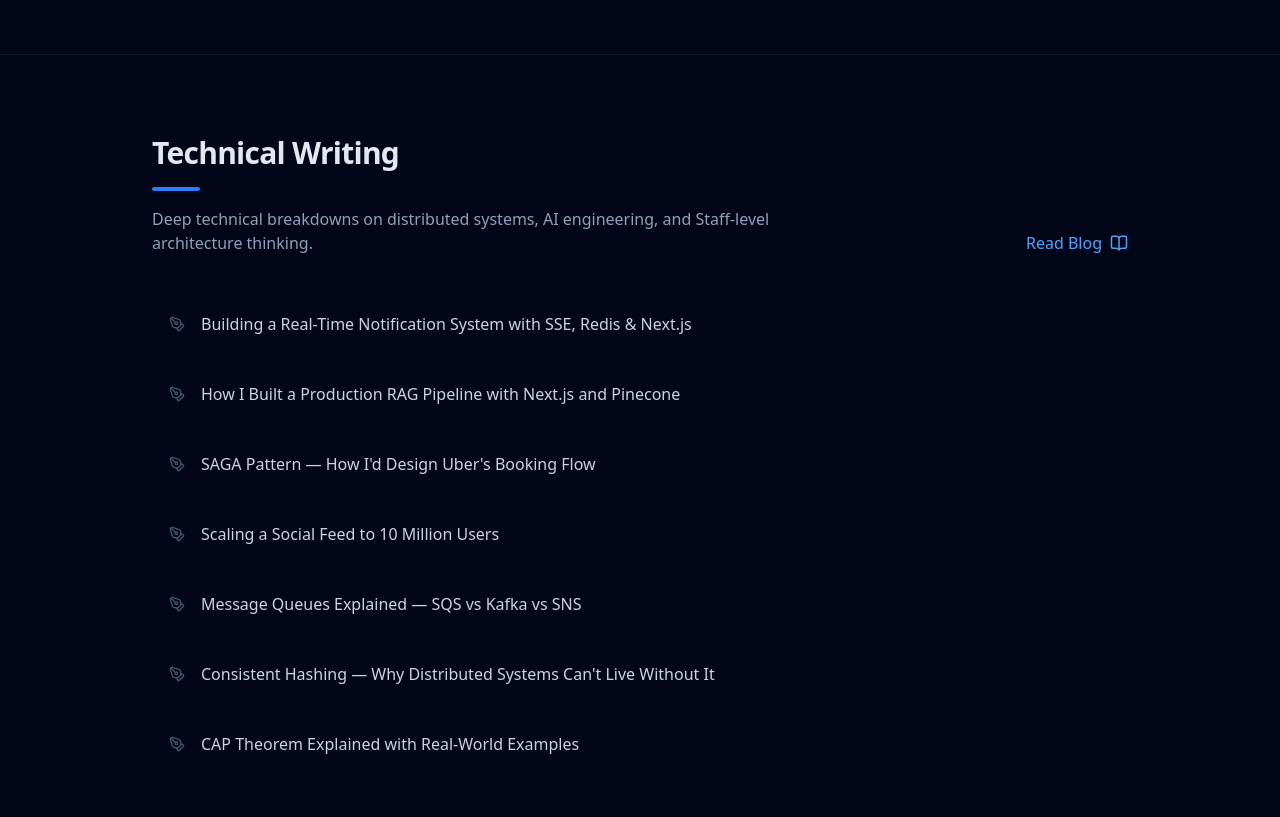
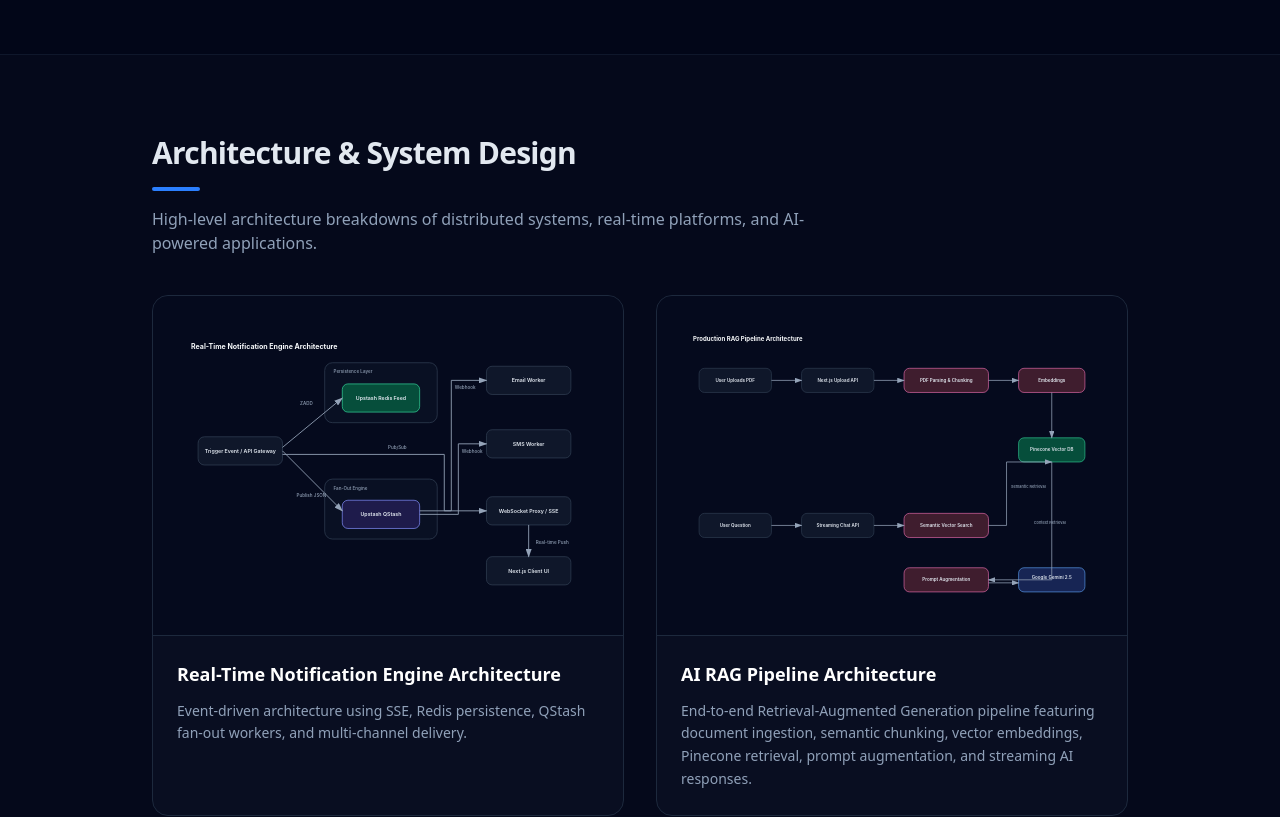
Before and after one commit to ysumit99/ysumit99.github.io, a Next.js app: page / in a window 1280 px wide. Shown: the part 1760-2577 px from the top of the page. Built offline with nearby package versions, Linux system fonts and the light colour scheme.

Commit message:
Add architecture sections for Real-Time Notification Engine and AI RAG Pipeline

```diff
--- a/src/app/page.tsx
+++ b/src/app/page.tsx
@@ -41,6 +41,31 @@ const ARTICLES = [
   { title: "Message Queues Explained — SQS vs Kafka vs SNS", link: "https://sumityadav-dev.vercel.app/blog/message-queues-sqs-kafka-sns" },
   { title: "Consistent Hashing — Why Distributed Systems Can't Live Without It", link: "https://sumityadav-dev.vercel.app/blog/consistent-hashing" },
   { title: "CAP Theorem Explained with Real-World Examples", link: "https://sumityadav-dev.vercel.app/blog/cap-theorem-explained" }
+];
+
+const ARCHITECTURES = [
+  {
+    title: "Real-Time Notification Engine Architecture",
+    description: "Event-driven architecture using SSE, Redis persistence, QStash fan-out workers, and multi-channel delivery.",
+    image: "/architecture/realtime-notification.svg",
+    link: "https://github.com/ysumit99/next-realtime-notifications"
+  },
+  {
+    title: "AI RAG Pipeline Architecture",
+    description: "End-to-end Retrieval-Augmented Generation pipeline featuring document ingestion, semantic chunking, vector embeddings, Pinecone retrieval, prompt augmentation, and streaming AI responses.",
+    image: "/architecture/rag-pipeline-architecture.svg",
+    link: "https://github.com/ysumit99/next-rag-assistant"
+  }
+];
+
+const CURRENTLY_EXPLORING = [
+  "AI Agents & Tool Calling",
+  "Advanced RAG Evaluation",
+  "Distributed Systems Design",
+  "Kafka & Event Streaming",
+  "Edge Runtime Architectures",
+  "System Design for Scale",
+  "Realtime Collaboration Systems"
 ];
 
 export default function Portfolio() {
@@ -149,6 +174,50 @@ export default function Portfolio() {
         </div>
       </section>
 
+      <section className="border-t border-slate-900 bg-slate-900/20">
+        <div className="max-w-5xl mx-auto px-6 py-20 space-y-10">
+
+          <div className="space-y-4">
+            <h2 className="text-2xl md:text-3xl font-bold tracking-tight">
+              Architecture & System Design
+            </h2>
+            <div className="h-1 w-12 bg-blue-500 rounded"></div>
+            <p className="text-slate-400 max-w-2xl">
+              High-level architecture breakdowns of distributed systems,
+              real-time platforms, and AI-powered applications.
+            </p>
+          </div>
+
+          <div className="grid grid-cols-1 md:grid-cols-2 gap-8">
+            {ARCHITECTURES.map((item, i) => (
+              <a
+                key={item.title}
+                href={item.link}
+                target="_blank"
+                rel="noreferrer"
+                className="bg-slate-900/40 border border-slate-800 rounded-2xl overflow-hidden hover:border-blue-500/40 transition-all flex flex-col h-full"
+              >
+               <img
+                src={item.image}
+                alt={item.title}
+                className="w-full h-[340px] object-contain p-6 bg-slate-950/40 border-b border-slate-800"
+              />
+
+                <div className="p-6 space-y-3">
+                  <h3 className="text-lg font-semibold text-white">
+                    {item.title}
+                  </h3>
+
+                  <p className="text-sm text-slate-400 leading-relaxed">
+                    {item.description}
+                  </p>
+                </div>
+              </a>
+            ))}
+          </div>
+        </div>
+      </section>
+
       {/* Technical Writing */}
       <section className="border-t border-slate-900 bg-slate-950">
         <div className="max-w-5xl mx-auto px-6 py-20 space-y-10">
@@ -178,6 +247,35 @@ export default function Portfolio() {
         </div>
       </section>
 
+      <section className="border-t border-slate-900 bg-slate-950">
+        <div className="max-w-5xl mx-auto px-6 py-20 space-y-8">
+
+          <div className="space-y-4">
+            <h2 className="text-2xl md:text-3xl font-bold tracking-tight">
+              Currently Exploring
+            </h2>
+
+            <div className="h-1 w-12 bg-blue-500 rounded"></div>
+
+            <p className="text-slate-400 max-w-2xl">
+              Continuously deepening expertise across distributed systems,
+              AI engineering, cloud-native architecture, and scalable platform design.
+            </p>
+          </div>
+
+          <div className="flex flex-wrap gap-3">
+            {CURRENTLY_EXPLORING.map((item, i) => (
+              <span
+                key={i}
+                className="px-4 py-2 rounded-full bg-slate-900 border border-slate-800 text-slate-300 text-sm hover:border-blue-500/40 transition-all"
+              >
+                {item}
+              </span>
+            ))}
+          </div>
+        </div>
+      </section>
+
       {/* Footer */}
       <footer className="border-t border-slate-900 bg-slate-950/50">
         <div className="max-w-5xl mx-auto px-6 py-12 flex flex-col md:flex-row justify-between items-center gap-6">
```
Also changed, not shown: public/architecture/rag-pipeline-architecture.svg (added), public/architecture/realtime-notification.svg (added).
